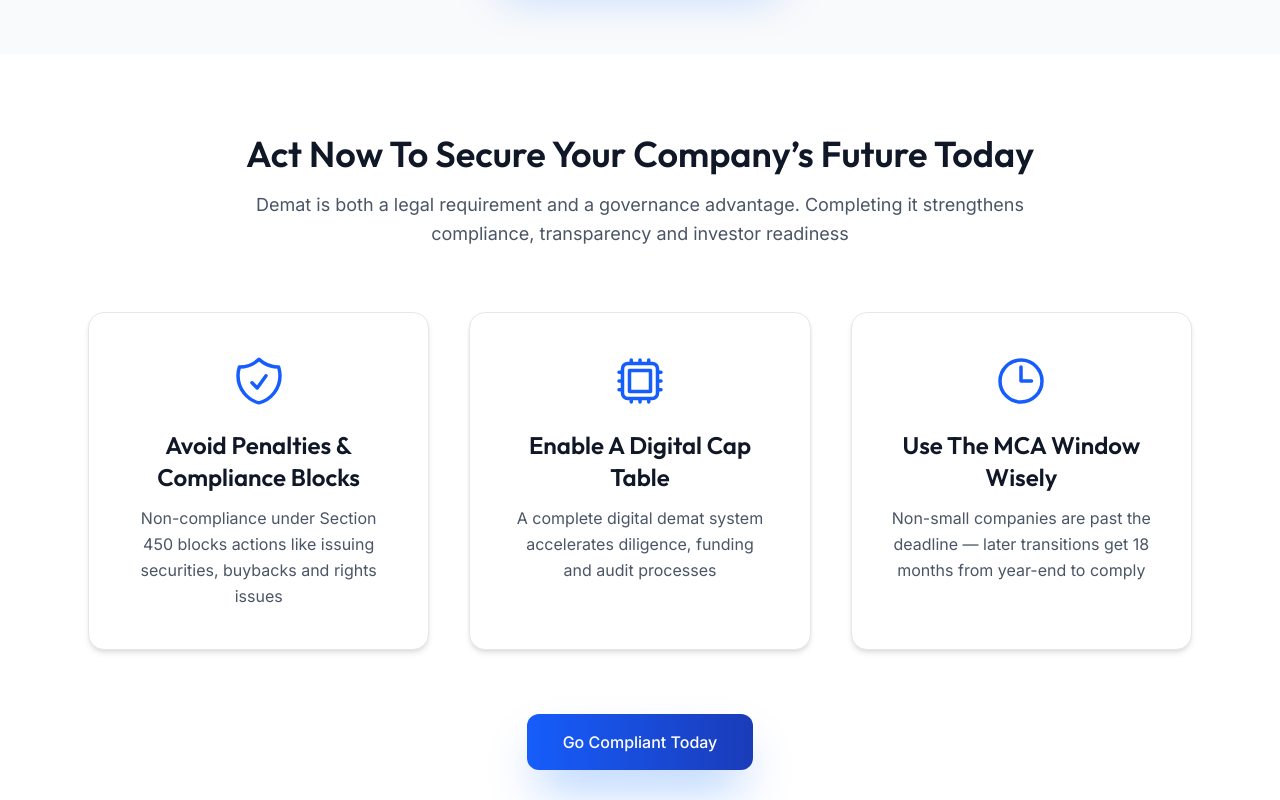
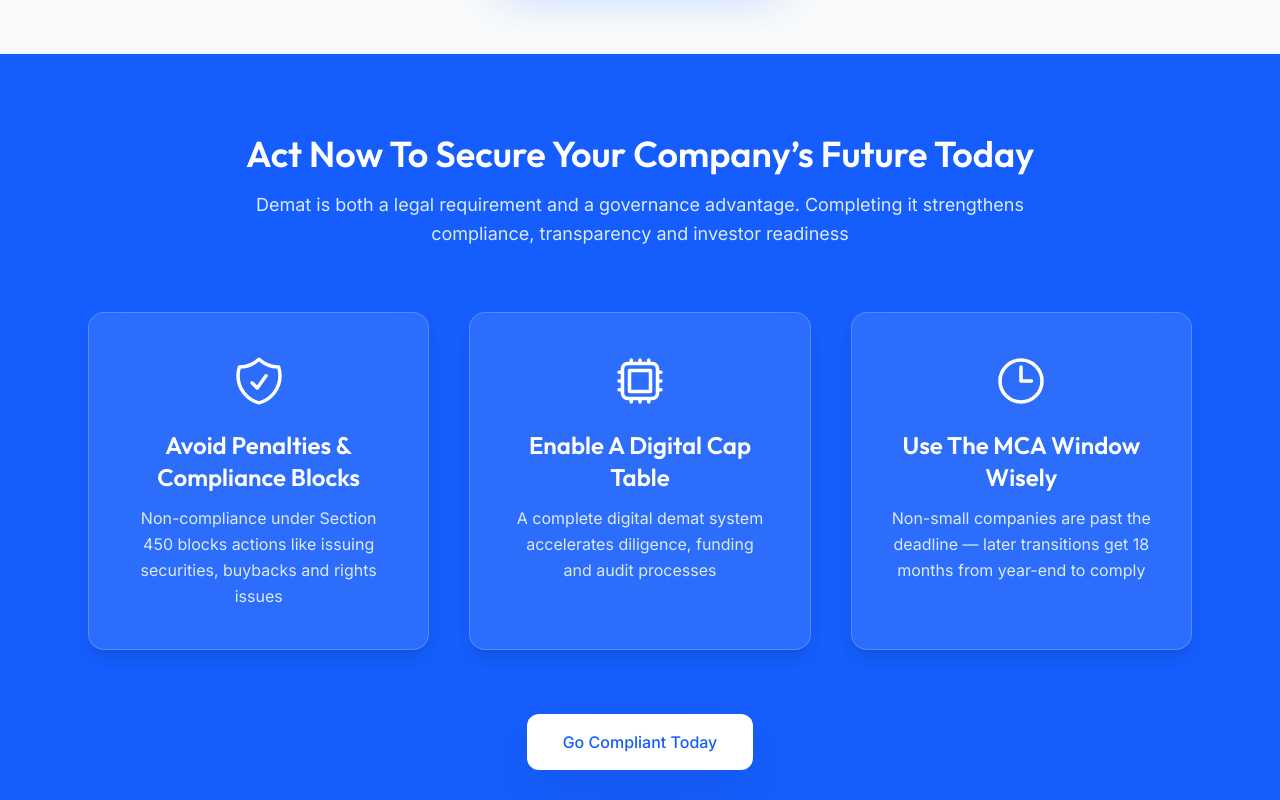
Before and after one commit to Dhanalakshmisherugar14/landingpage, a React (Vite) app: page / in a window 1280 px wide. Shown: the part 3700-4500 px from the top of the page. Built offline with nearby package versions, Linux system fonts and the light colour scheme; a web font is replaced by a local one.

Commit message:
feat: add ServicesSection component to display key offerings and a call to action

```diff
--- a/src/components/ServicesSection.jsx
+++ b/src/components/ServicesSection.jsx
@@ -3,16 +3,16 @@ import { ShieldCheckIcon, CpuChipIcon, ClockIcon } from "@heroicons/react/24/out
 
 const ServicesSection = () => {
   return (
-    <section className="py-20 bg-white" id="act-now">
+    <section className="py-20 bg-blue-600" id="act-now">
       <div className="max-w-6xl mx-auto px-6 text-center">
 
         {/* Heading */}
-        <h2 className="text-4xl font-semibold text-gray-900 mb-4">
+        <h2 className="text-4xl font-semibold text-white mb-4">
           Act Now To Secure Your Company’s Future Today
         </h2>
 
         {/* Sub-head */}
-        <p className="text-lg text-gray-600 max-w-3xl mx-auto leading-relaxed mb-16">
+        <p className="text-lg text-blue-100 max-w-3xl mx-auto leading-relaxed mb-16">
           Demat is both a legal requirement and a governance advantage. Completing it strengthens
           compliance, transparency and investor readiness
         </p>
@@ -22,51 +22,51 @@ const ServicesSection = () => {
 
           {/* CARD 1 */}
           <div className="
-              p-10 bg-white rounded-2xl shadow-md border border-gray-200
+              p-10 rounded-2xl shadow-lg border border-white/20 bg-white/10 backdrop-blur-lg
               text-center transition-all duration-300 ease-out
-              hover:shadow-2xl hover:border-blue-500 hover:bg-blue-50 hover:scale-105
+              hover:shadow-2xl hover:bg-white/20 hover:scale-105 hover:border-white/40
             ">
             <div className="flex justify-center mb-5">
-              <ShieldCheckIcon className="w-14 h-14 text-blue-600" />
+              <ShieldCheckIcon className="w-14 h-14 text-white" />
             </div>
-            <h3 className="text-2xl font-semibold text-gray-900 mb-3">
+            <h3 className="text-2xl font-semibold text-white mb-3">
               Avoid Penalties & Compliance Blocks
             </h3>
-            <p className="text-gray-600 text-base leading-relaxed">
+            <p className="text-blue-100 text-base leading-relaxed">
               Non-compliance under Section 450 blocks actions like issuing securities, buybacks and rights issues
             </p>
           </div>
 
           {/* CARD 2 */}
           <div className="
-              p-10 bg-white rounded-2xl shadow-md border border-gray-200
+              p-10 rounded-2xl shadow-lg border border-white/20 bg-white/10 backdrop-blur-lg
               text-center transition-all duration-300 ease-out
-              hover:shadow-2xl hover:border-blue-500 hover:bg-blue-50 hover:scale-105
+              hover:shadow-2xl hover:bg-white/20 hover:scale-105 hover:border-white/40
             ">
             <div className="flex justify-center mb-5">
-              <CpuChipIcon className="w-14 h-14 text-blue-600" />
+              <CpuChipIcon className="w-14 h-14 text-white" />
             </div>
-            <h3 className="text-2xl font-semibold text-gray-900 mb-3">
+            <h3 className="text-2xl font-semibold text-white mb-3">
               Enable A Digital Cap Table
             </h3>
-            <p className="text-gray-600 text-base leading-relaxed">
+            <p className="text-blue-100 text-base leading-relaxed">
               A complete digital demat system accelerates diligence, funding and audit processes
             </p>
           </div>
 
           {/* CARD 3 */}
           <div className="
-              p-10 bg-white rounded-2xl shadow-md border border-gray-200
+              p-10 rounded-2xl shadow-lg border border-white/20 bg-white/10 backdrop-blur-lg
               text-center transition-all duration-300 ease-out
-              hover:shadow-2xl hover:border-blue-500 hover:bg-blue-50 hover:scale-105
+              hover:shadow-2xl hover:bg-white/20 hover:scale-105 hover:border-white/40
             ">
             <div className="flex justify-center mb-5">
-              <ClockIcon className="w-14 h-14 text-blue-600" />
+              <ClockIcon className="w-14 h-14 text-white" />
             </div>
-            <h3 className="text-2xl font-semibold text-gray-900 mb-3">
+            <h3 className="text-2xl font-semibold text-white mb-3">
               Use The MCA Window Wisely
             </h3>
-            <p className="text-gray-600 text-base leading-relaxed">
+            <p className="text-blue-100 text-base leading-relaxed">
               Non-small companies are past the deadline — later transitions get 18 months from year-end to comply
             </p>
           </div>
@@ -74,7 +74,7 @@ const ServicesSection = () => {
         </div>
 
         {/* CTA */}
-        <button className="bg-gradient-to-r from-blue-600 to-blue-800 hover:from-blue-700 hover:to-blue-900 text-white px-9 py-4 rounded-xl font-medium transition-all duration-300 shadow-2xl shadow-blue-500/50 hover:shadow-blue-600/70 hover:-translate-y-1">
+        <button className="bg-white text-blue-600 hover:bg-blue-50 px-9 py-4 rounded-xl font-medium transition-all duration-300 shadow-2xl shadow-blue-900/20 hover:shadow-blue-900/40 hover:-translate-y-1">
           Go Compliant Today
         </button>
       </div>
```
